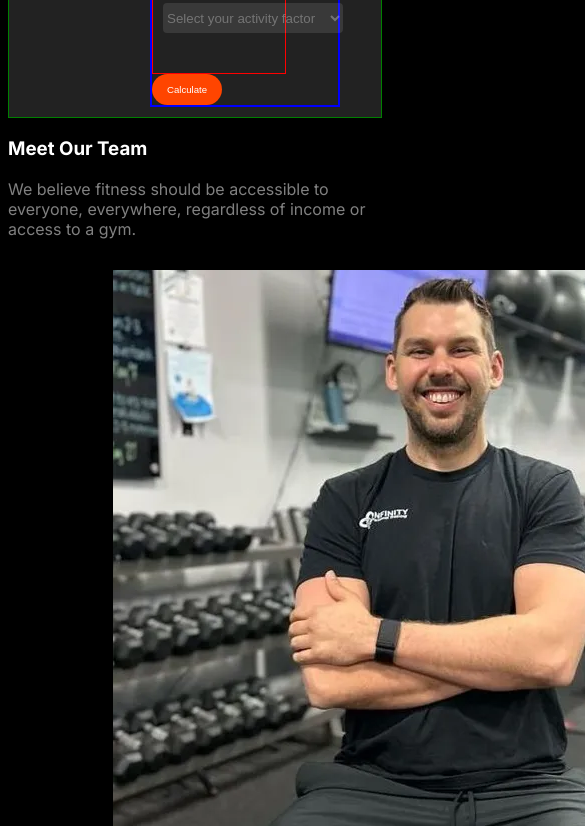
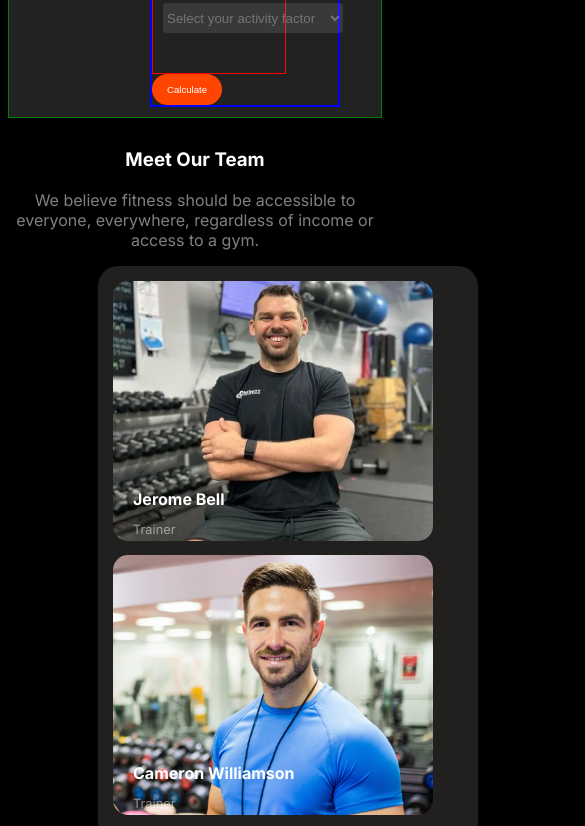
Before and after one commit to Arif2ankhi/assignment-2--gym-design, a plain HTML site: page index.html in a window 390 px wide. Shown: the part 3970-4796 px from the top of the page, 585 px wide, since content can reach past the window. Drawn offline with Linux system fonts and the light colour scheme; a web font is replaced by a local one.

Commit message:
Applied style and make responsive meet our team section

```diff
--- a/styles/style.css
+++ b/styles/style.css
@@ -428,3 +428,59 @@ background: rgba(255, 255, 255, 0.1);
   }
 
   /* BMI style ends here  */
+
+   /* meet our teams style starts here  */
+
+   .meet-team-container{
+    max-width: 1300px;
+    margin: 0 auto;
+    margin-top: 30px;
+
+
+  }
+
+  .meet-text{
+   text-align: center;
+   margin-top: 15Px;
+  }
+
+  .grid-container{
+   display: grid;
+   grid-template-columns: repeat(3, 1fr);
+    width:1060px;
+    margin: 0 20px;
+    gap: 10px;
+    /* border: 1px solid blueviolet; */
+    background: rgb(33, 32, 31);
+    border-radius: 20px;
+    padding:20px;
+  }
+
+
+  .trainer-image{
+    width: 320px;
+    height: 260px;
+    border-radius: 15px;
+
+  }
+
+  .grid-item{
+    width: 250px;
+    position: relative;
+  }
+  .trainer-information{
+    position: absolute;
+    top: 195px;
+    left:20px;
+  }
+
+  .name{
+    font-size: 1rem;
+
+  }
+
+  .Position{
+    font-size: 0.8rem;
+  }
+
+  /* meet our teams style end here  */
```
Also changed, not shown: index.html (line endings or trailing spaces).
